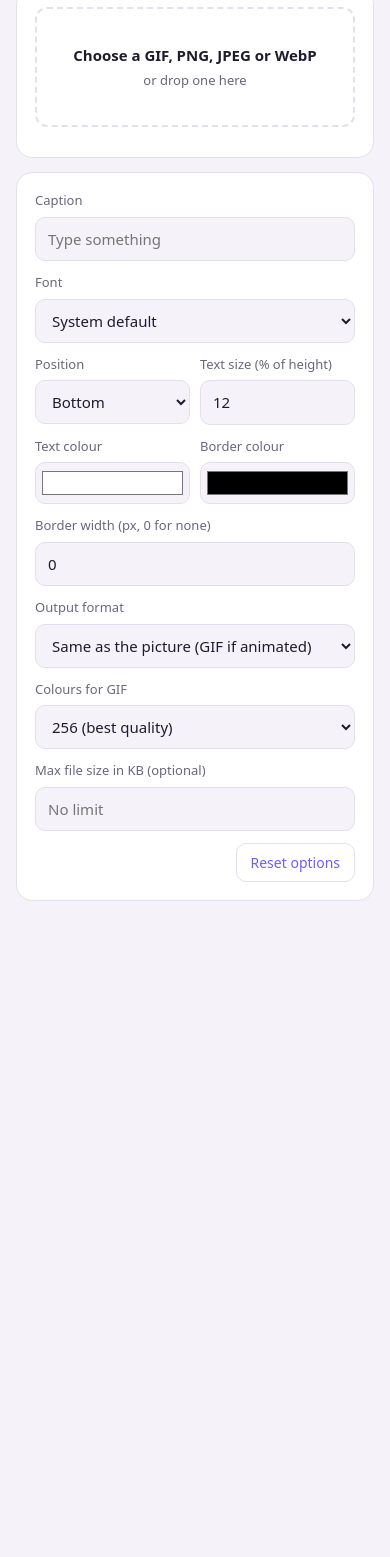
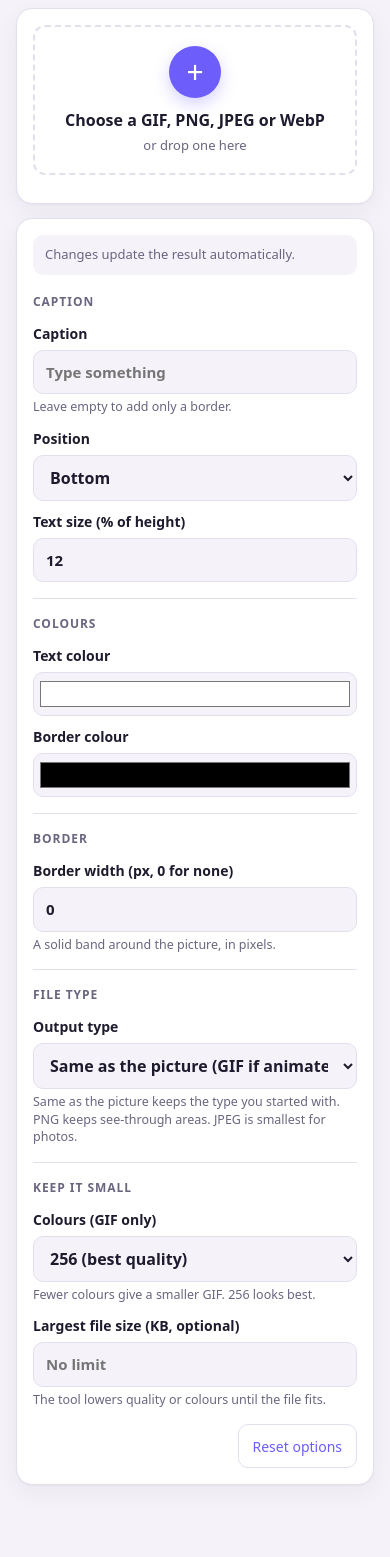
Before and after one commit to pinkyussp/image-tools, a plain HTML site: page text.html in a window 390 px wide. Shown: the part 169-1726 px from the top of the page. Before the commit the page ends 1118 px from the top, so only its background shows below. Drawn offline with Linux system fonts and the light colour scheme.

Commit message:
Update text.html

```diff
--- a/text.html
+++ b/text.html
@@ -8,9 +8,6 @@
 
 <meta name="viewport" content="width=device-width, initial-scale=1, viewport-fit=cover">
 
-<link rel="preconnect" href="https://fonts.googleapis.com">
-<link rel="preconnect" href="https://fonts.gstatic.com" crossorigin>
-<link href="https://fonts.googleapis.com/css2?family=Abril+Fatface&family=Anton&family=Bangers&family=Bebas+Neue&family=Caveat:wght@700&family=Dancing+Script:wght@700&family=Lobster&family=Merriweather:wght@700&family=Montserrat:wght@700&family=Open+Sans:wght@700&family=Oswald:wght@700&family=Pacifico&family=Permanent+Marker&family=Playfair+Display:wght@700&family=Press+Start+2P&family=Roboto:wght@700&display=swap" rel="stylesheet">
 <title>Caption and border</title>
 
 <style>
@@ -382,6 +379,116 @@ transition: border-color 0.15s;
       .opts-foot { display: flex; justify-content: flex-end; }
       .tool-mini { font-size: 12px; font-weight: 600; color: var(--accent); text-decoration: none; border: 1px solid var(--line); border-radius: 999px; padding: 3px 12px; }
       .tool-mini:hover { border-color: var(--accent); }
+
+      /* ---- site-wide usability pass ---- */
+      html { -webkit-text-size-adjust: 100%; }
+      input, select, textarea { font-size: 16px; }
+      select, .field input[type="number"], .field input[type="text"], .field input[type="color"] {
+        min-height: 44px;
+      }
+      .field { color: var(--ink); font-size: 14px; font-weight: 600; }
+      .field input[type="color"] { min-height: 44px; }
+      .note { line-height: 1.45; }
+      .card {
+        box-shadow: 0 1px 2px rgba(31, 27, 46, 0.04), 0 8px 24px rgba(31, 27, 46, 0.05);
+      }
+      .back {
+        display: inline-flex;
+        align-items: center;
+        gap: 6px;
+        min-height: 44px;
+        font-weight: 600;
+        color: var(--accent);
+      }
+      .back:hover { color: var(--ink); }
+      .drop {
+        min-height: 150px;
+        border-width: 2px;
+        background: var(--card);
+      }
+      .drop::before {
+        content: "+";
+        display: grid;
+        place-items: center;
+        width: 52px;
+        height: 52px;
+        border-radius: 50%;
+        background: var(--accent);
+        color: var(--accent-ink, #fff);
+        font-size: 30px;
+        font-weight: 400;
+        line-height: 1;
+        margin-bottom: 6px;
+        box-shadow: 0 6px 16px rgba(109, 94, 252, 0.28);
+      }
+      .drop:hover, .drop:focus-within, .drop.over {
+        border-color: var(--accent);
+        background: var(--bg);
+      }
+      .drop:focus-within { outline: 2px solid var(--accent); outline-offset: 2px; }
+      .drop-title { font-size: 16px; }
+      .tool-save, .tool-reset, .tool-mini, .tool-link {
+        min-height: 44px;
+        display: inline-flex;
+        align-items: center;
+        justify-content: center;
+      }
+      .tool-save { box-shadow: 0 6px 18px rgba(109, 94, 252, 0.25); }
+      .tool-mini { min-height: 32px; }
+      .tool-save:disabled { box-shadow: none; }
+      .status { min-height: 1.5em; font-weight: 500; }
+      .error { font-weight: 600; }
+      .preview { min-height: 200px; }
+      .checks li { align-items: flex-start; }
+      .tag { margin-top: 1px; }
+      main { padding-bottom: 24px; }
+      @media (max-width: 480px) {
+        h1 { font-size: 24px; }
+        .row2 { grid-template-columns: 1fr; }
+        .card { padding: 16px; }
+        .preview { width: 100%; }
+      }
+      @media (prefers-reduced-motion: reduce) {
+        .drop, .tool-save { transition: none !important; }
+      }
+
+      /* ---- settings panel pass ---- */
+      .settings { gap: 0; }
+      .settings-tip {
+        font-size: 13px;
+        color: var(--muted);
+        background: var(--bg);
+        border-radius: 10px;
+        padding: 10px 12px;
+        margin-bottom: 14px;
+      }
+      .settings-group {
+        display: flex;
+        flex-direction: column;
+        gap: 12px;
+        padding: 16px 0;
+        border-top: 1px solid var(--line);
+      }
+      .settings-group:first-of-type { border-top: none; padding-top: 4px; }
+      .settings-group h3 {
+        margin: 0;
+        font-size: 12px;
+        font-weight: 700;
+        letter-spacing: 0.08em;
+        text-transform: uppercase;
+        color: var(--muted);
+      }
+      .settings .hint {
+        display: block;
+        font-size: 12.5px;
+        font-weight: 400;
+        color: var(--muted);
+        line-height: 1.4;
+        margin-top: -2px;
+      }
+      .settings .opt { font-weight: 600; font-size: 15px; color: var(--ink); min-height: 44px; }
+      .settings .opt input { width: 20px; height: 20px; }
+      .settings .field + .hint { margin-top: 0; }
     </style>
 
 </head>
@@ -414,122 +521,79 @@ transition: border-color 0.15s;
 
 <p class="note" id="fileInfo"></p>
 
-<p class="error" id="error" hidden></p>
+<p class="error" id="error" role="alert" hidden></p>
 
 </section>
 
-<section class="card col" id="opts">
-
+<section class="card col settings" id="opts">
+        <p class="settings-tip">Changes update the result automatically.</p>
+        <div class="settings-group">
+          <h3>Caption</h3>
           <label class="field">Caption
-
             <input id="caption" type="text" placeholder="Type something">
-
+            <span class="hint">Leave empty to add only a border.</span>
           </label>
-
-<label class="field">Font
-
-<select id="font"></select>
-
+          <div class="row2">
+            <label class="field">Position
+              <select id="pos">
+                <option value="top">Top</option>
+                <option value="centre">Centre</option>
+                <option value="bottom" selected>Bottom</option>
+                <option value="custom">Free (place anywhere)</option>
+              </select>
             </label>
-
+            <label class="field">Text size (% of height)
+              <input id="size" type="number" min="4" max="50" value="12">
+            </label>
+          </div>
+          <div class="row2" id="customBox" hidden>
+            <label class="field">Left (% from the left edge)
+              <input id="customX" type="number" min="0" max="100" value="50">
+            </label>
+            <label class="field">Top (% from the top edge)
+              <input id="customY" type="number" min="0" max="100" value="85">
+            </label>
+          </div>
+          <p class="hint" id="customHint" hidden>Tap or click the picture to put the text exactly where you tap.</p>
+        </div>
+        <div class="settings-group">
+          <h3>Colours</h3>
           <div class="row2">
-
-<label class="field">Position
-
-<select id="pos">
-
-<option value="top">Top</option>
-
-<option value="centre">Centre</option>
-
-<option value="bottom" selected>Bottom</option>
-
-<option value="custom">Free (place anywhere)</option>
-
+            <label class="field">Text colour<input id="textColor" type="color" value="#ffffff"></label>
+            <label class="field">Border colour<input id="borderColor" type="color" value="#000000"></label>
+          </div>
+        </div>
+        <div class="settings-group">
+          <h3>Border</h3>
+          <label class="field">Border width (px, 0 for none)
+            <input id="border" type="number" min="0" value="0">
+            <span class="hint">A solid band around the picture, in pixels.</span>
+          </label>
+        </div>
+
+        <div class="settings-group">
+          <h3>File type</h3>
+          <label class="field">Output type
+            <select id="format"><option value="auto" selected>Same as the picture (GIF if animated)</option><option value="gif">GIF (animated)</option><option value="png">PNG (keeps transparency)</option><option value="jpeg">JPEG (smallest for photos)</option><option value="webp">WebP</option><option value="split">Each frame as its own image</option></select>
+            <span class="hint">Same as the picture keeps the type you started with. PNG keeps see-through areas. JPEG is smallest for photos.</span>
+          </label>
+        </div>
+        <div class="settings-group">
+          <h3>Keep it small</h3>
+          <label class="field">Colours (GIF only)
+            <select id="colors">
+              <option value="256" selected>256 (best quality)</option>
+              <option value="128">128</option>
+              <option value="64">64</option>
+              <option value="32">32</option>
+              <option value="16">16 (smallest)</option>
             </select>
-
+            <span class="hint">Fewer colours give a smaller GIF. 256 looks best.</span>
+          </label><label class="field">Largest file size (KB, optional)
+            <input id="maxkb" type="number" min="1" placeholder="No limit">
+            <span class="hint">The tool lowers quality or colours until the file fits.</span>
           </label>
-
-<label class="field">Text size (% of height)
-
-<input id="size" type="number" min="4" max="50" value="12">
-
-</label>
-
         </div>
-
-<div class="row2" id="customBox" hidden>
-
-<label class="field">Left (% from the left edge)
-
-<input id="customX" type="number" min="0" max="100" value="50">
-
-</label>
-
-<label class="field">Top (% from the top edge)
-
-<input id="customY" type="number" min="0" max="100" value="85">
-
-</label>
-
-</div>
-
-<p class="note" id="customHint" hidden>Tip: tap or click the picture below to put the text exactly where you tap.</p>
-
-<div class="row2">
-
-<label class="field">Text colour<input id="textColor" type="color" value="#ffffff"></label>
-
-<label class="field">Border colour<input id="borderColor" type="color" value="#000000"></label>
-
-</div>
-
-<label class="field">Border width (px, 0 for none)
-
-<input id="border" type="number" min="0" value="0">
-
-</label>
-
-<label class="field">Output format
-
-<select id="format"><option value="auto" selected>Same as the picture (GIF if animated)</option>
-
-<option value="gif">GIF (animated)</option>
-
-<option value="png">PNG (keeps transparency)</option>
-
-<option value="jpeg">JPEG (smallest for photos)</option>
-
-<option value="webp">WebP</option>
-
-<option value="split">Each frame as its own image</option></select>
-
-</label>
-
-<label class="field">Colours for GIF
-
-<select id="colors">
-
-<option value="256" selected>256 (best quality)</option>
-
-<option value="128">128</option>
-
-<option value="64">64</option>
-
-<option value="32">32</option>
-
-<option value="16">16 (smallest)</option>
-
-</select>
-
-</label>
-
-<label class="field">Max file size in KB (optional)
-
-<input id="maxkb" type="number" min="1" placeholder="No limit">
-
-</label>
-
       </section>
 
 <section class="card" id="result" hidden>
@@ -546,7 +610,7 @@ transition: border-color 0.15s;
 <ul class="checks" id="checks"></ul>
 
 
-<p class="status" id="status"></p>
+<p class="status" id="status" role="status" aria-live="polite"></p>
 
 </section>
 
@@ -1370,30 +1434,9 @@ refresh: schedule
 
 <script>
 
-const FONTS = [
-  { name: "System default", family: null, w: 700 },
-  { name: "Roboto", family: "Roboto", w: 700 },
-  { name: "Open Sans", family: "Open Sans", w: 700 },
-  { name: "Montserrat", family: "Montserrat", w: 700 },
-  { name: "Oswald", family: "Oswald", w: 700 },
-  { name: "Playfair Display", family: "Playfair Display", w: 700 },
-  { name: "Merriweather", family: "Merriweather", w: 700 },
-  { name: "Bebas Neue", family: "Bebas Neue", w: 400 },
-  { name: "Anton", family: "Anton", w: 400 },
-  { name: "Bangers", family: "Bangers", w: 400 },
-  { name: "Abril Fatface", family: "Abril Fatface", w: 400 },
-  { name: "Lobster", family: "Lobster", w: 400 },
-  { name: "Pacifico", family: "Pacifico", w: 400 },
-  { name: "Dancing Script", family: "Dancing Script", w: 700 },
-  { name: "Caveat", family: "Caveat", w: 700 },
-  { name: "Permanent Marker", family: "Permanent Marker", w: 400 },
-  { name: "Press Start 2P", family: "Press Start 2P", w: 400 }
-];
-const fontStack = f => f.family ? `"${f.family}", system-ui, sans-serif` : "system-ui, -apple-system, sans-serif";
-
 Ez.register({
 
-async process(src) {
+process(src) {
 
 const [sw, sh] = Ez.size(src);
 
@@ -1417,12 +1460,6 @@ const cx = Math.min(100, Math.max(0, Ez.num("customX", 50)));
 
 const cy = Math.min(100, Math.max(0, Ez.num("customY", 85)));
 
-const fdef = FONTS[Math.min(FONTS.length - 1, Math.max(0, Math.round(Ez.num("font", 0))))];
-if (caption && fdef.family) {
-  try { await document.fonts.load(`${fdef.w} 40px "${fdef.family}"`, caption); } catch (e) {}
-}
-const fontFor = px => `${fdef.w} ${px}px ${fontStack(fdef)}`;
-
 const frames = src.frames.map(f => {
 
 const c = Ez.canvas(W, H);
@@ -1443,13 +1480,13 @@ if (caption) {
 
 let px = Math.max(8, Math.round(H * pct / 100));
 
-x.font = fontFor(px);
+x.font = `bold ${px}px system-ui, sans-serif`;
 
 while (x.measureText(caption).width > W * 0.92 && px > 8) {
 
 px--;
 
-x.font = fontFor(px);
+x.font = `bold ${px}px system-ui, sans-serif`;
 
 }
 
@@ -1518,9 +1555,6 @@ return { frames, checks };
 }
 
 });
-
-const fontSel = document.getElementById("font");
-FONTS.forEach((f, i) => fontSel.add(new Option(f.name, String(i))));
 
 const posSel = document.getElementById("pos");
 
```
Lines whose indentation alone changed are shown as unchanged.
